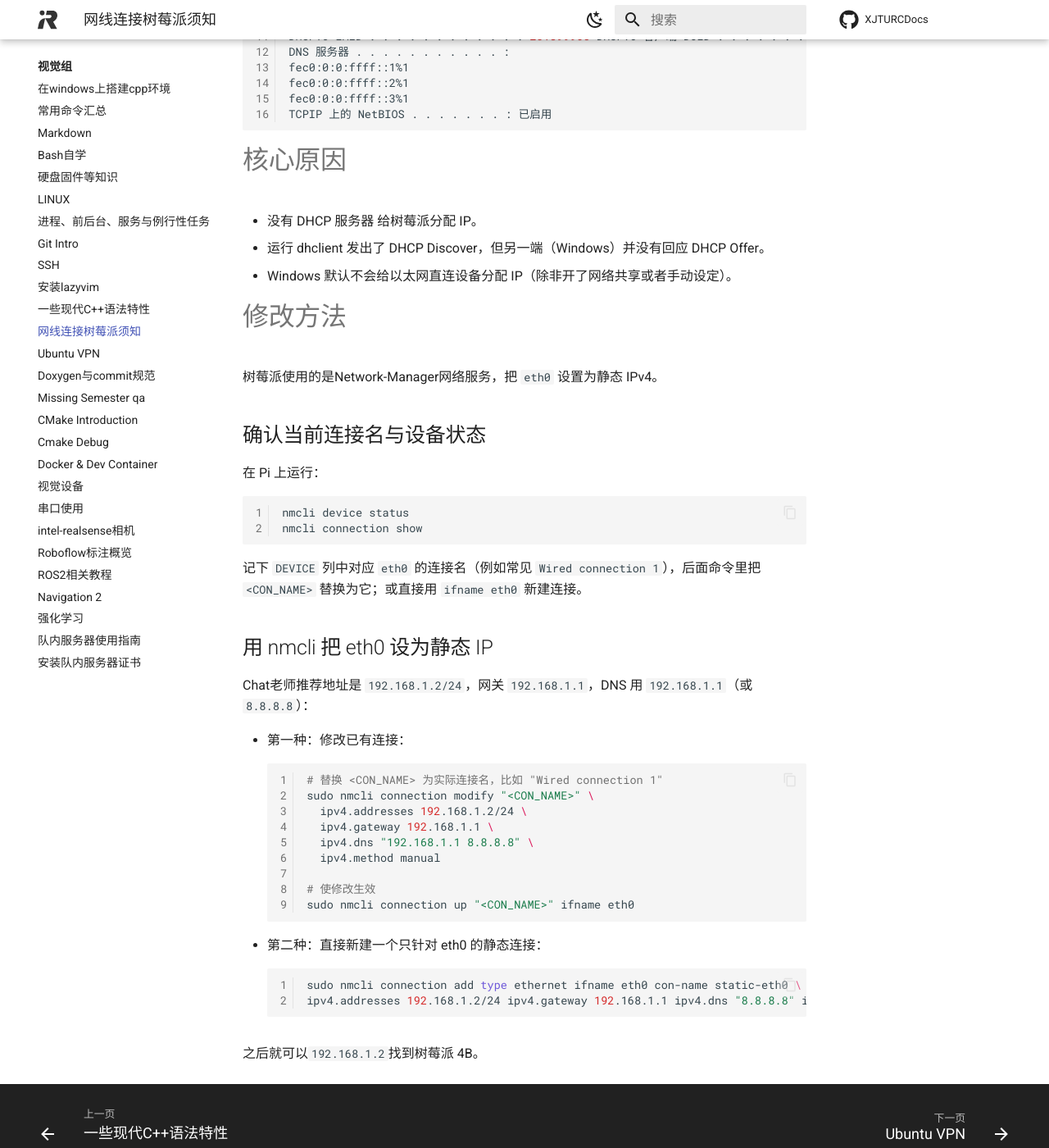
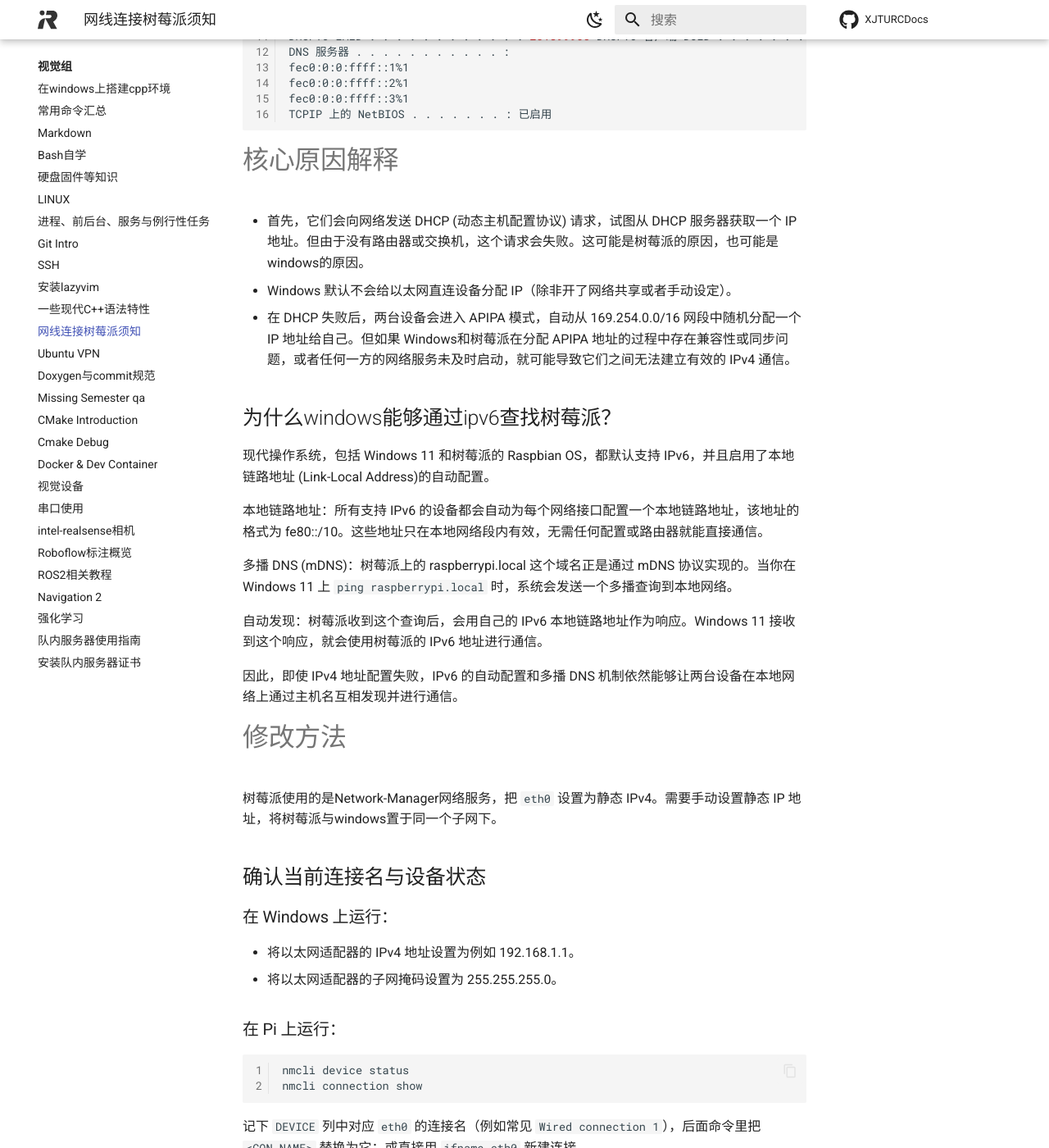
Before and after one commit to XJRCAdmin/XJTURCDocs, an MkDocs documentation site: the page built from docs/blog/vision/raspberry/index.md, in a window 1280 px wide and 1400 px high, scrolled down 1001 px. Shown: the whole window at 82% size. Built offline with MkDocs 1.6.1 and Material for MkDocs 9.7.7, drawn with Linux system fonts in a browser that asks for light colours; comment, search, counter and statistics services are not loaded.

Commit message:
docs:raspberry

````diff
--- a/docs/blog/vision/raspberry/index.md
+++ b/docs/blog/vision/raspberry/index.md
@@ -40,17 +40,33 @@ fec0:0:0:ffff::2%1
 fec0:0:0:ffff::3%1
 TCPIP 上的 NetBIOS . . . . . . . : 已启用
 ```
-# 核心原因
+# 核心原因解释
 
-- 没有 DHCP 服务器 给树莓派分配 IP。
-- 运行 dhclient 发出了 DHCP Discover，但另一端（Windows）并没有回应 DHCP Offer。
+- 首先，它们会向网络发送 DHCP (动态主机配置协议) 请求，试图从 DHCP 服务器获取一个 IP 地址。但由于没有路由器或交换机，这个请求会失败。这可能是树莓派的原因，也可能是windows的原因。
 - Windows 默认不会给以太网直连设备分配 IP（除非开了网络共享或者手动设定）。
+- 在 DHCP 失败后，两台设备会进入 APIPA 模式，自动从 169.254.0.0/16 网段中随机分配一个 IP 地址给自己。但如果 Windows和树莓派在分配 APIPA 地址的过程中存在兼容性或同步问题，或者任何一方的网络服务未及时启动，就可能导致它们之间无法建立有效的 IPv4 通信。
 
+## 为什么windows能够通过ipv6查找树莓派？
+现代操作系统，包括 Windows 11 和树莓派的 Raspbian OS，都默认支持 IPv6，并且启用了本地链路地址 (Link-Local Address)的自动配置。
+
+本地链路地址：所有支持 IPv6 的设备都会自动为每个网络接口配置一个本地链路地址，该地址的格式为 fe80::/10。这些地址只在本地网络段内有效，无需任何配置或路由器就能直接通信。
+
+多播 DNS (mDNS)：树莓派上的 raspberrypi.local 这个域名正是通过 mDNS 协议实现的。当你在 Windows 11 上 `ping raspberrypi.local` 时，系统会发送一个多播查询到本地网络。
+
+自动发现：树莓派收到这个查询后，会用自己的 IPv6 本地链路地址作为响应。Windows 11 接收到这个响应，就会使用树莓派的 IPv6 地址进行通信。
+
+因此，即使 IPv4 地址配置失败，IPv6 的自动配置和多播 DNS 机制依然能够让两台设备在本地网络上通过主机名互相发现并进行通信。
 # 修改方法
-树莓派使用的是Network-Manager网络服务，把 `eth0` 设置为静态 IPv4。
+
+树莓派使用的是Network-Manager网络服务，把 `eth0` 设置为静态 IPv4。需要手动设置静态 IP 地址，将树莓派与windows置于同一个子网下。
 
 ## 确认当前连接名与设备状态
-在 Pi 上运行：
+### 在 Windows 上运行：
+
+- 将以太网适配器的 IPv4 地址设置为例如 192.168.1.1。
+- 将以太网适配器的子网掩码设置为 255.255.255.0。
+
+### 在 Pi 上运行：
 ```bash
 nmcli device status
 nmcli connection show
````
